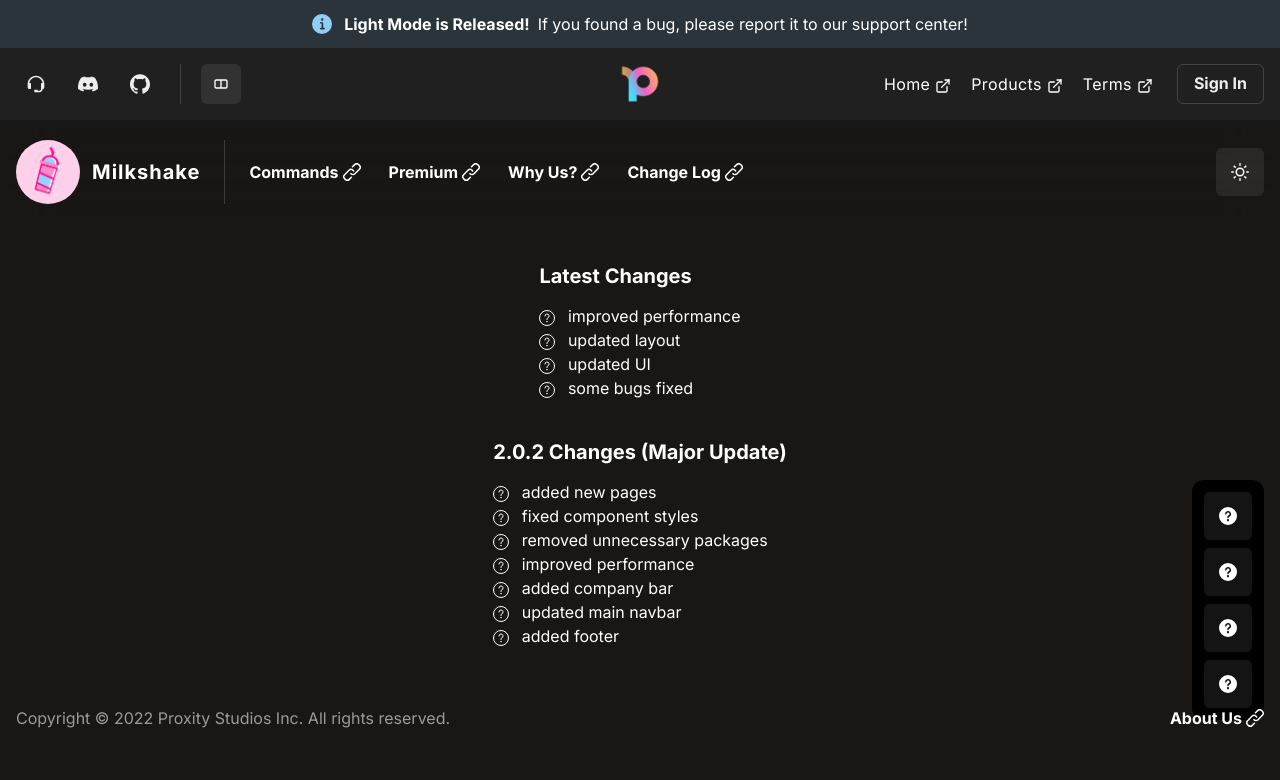
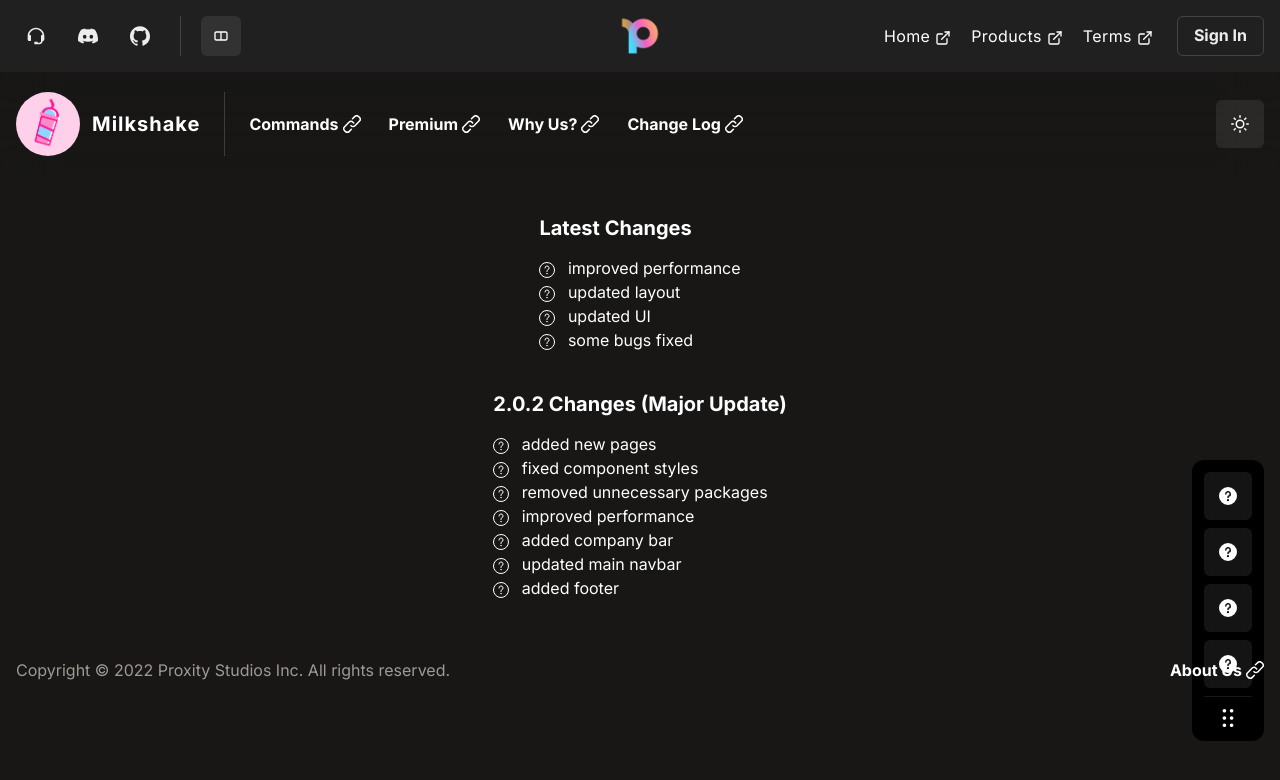
Before and after one commit to ProxityStudios/milkshake-web, a Next.js app: page /change-log in a window 1280 px wide. Shown: the top 780 px of the page. Built offline with nearby package versions, Linux system fonts and the light colour scheme.

Commit message:
feat(): draggable PageShortcuts component

```diff
--- a/package.json
+++ b/package.json
@@ -22,6 +22,7 @@
 		"next": "12.1.5",
 		"react": "^17.0.2",
 		"react-dom": "^17.0.2",
+		"react-draggable": "^4.4.5",
 		"react-icons": "^4.3.1",
 		"react-loader-spinner": "^6.0.0-0"
 	},
--- a/src/components/Header/index.tsx
+++ b/src/components/Header/index.tsx
@@ -1,20 +1,13 @@
-import { Alert, AlertTitle, AlertIcon, AlertDescription } from '@chakra-ui/react';
 import { DynamicCompanyBarComponent, DynamicNavigationBarComponent } from '..';
 
 const HeaderComponent = () => {
 	return (
 		<>
-			<Alert justifyContent="center">
-				<AlertIcon />
-				<AlertTitle>Light Mode is Released!</AlertTitle>
-				<AlertDescription>If you found a bug, please report it to our support center!</AlertDescription>
-			</Alert>
-
 			{/* company bar */}
 			<DynamicCompanyBarComponent />
 
 			{/* navigation bar */}
-			<DynamicNavigationBarComponent pos="sticky" top="0" />
+			<DynamicNavigationBarComponent boxprops={{ position: "sticky", top: 0 }} />
 		</>
 	);
 };
--- a/src/components/NavigationBar/index.tsx
+++ b/src/components/NavigationBar/index.tsx
@@ -10,7 +10,8 @@ import {
 	Link,
 	useColorModeValue,
 	chakra,
-	Box
+	Box,
+	BoxProps
 } from '@chakra-ui/react';
 import { LinkIcon } from '@chakra-ui/icons';
 import NextLink from 'next/link';
@@ -20,22 +21,25 @@ import MilkshakeLogo from '../../assets/images/milkshake-logo.png';
 import ColorModeSwitcherButton from '../ColorModeSwitcherButton';
 
 const ChakraImage = chakra(Image);
-type NavigationBarProps = ContainerProps & {};
+type NavigationBarProps = ContainerProps & {
+	boxprops?: BoxProps;
+};
 
-const NavigationBar: React.FC<NavigationBarProps> = (props) => {
+const NavigationBar: React.FC<NavigationBarProps> = ({ boxprops, ...props }) => {
 	const backdropBrightness = useColorModeValue(1.1, 1);
 
 	return (
+		<Box borderBottomRadius="2xl"
+			backdropFilter="auto"
+			backdropBrightness={backdropBrightness}
+			backdropBlur="xl"
+			zIndex="sticky"
+			{...boxprops}>
 			<Container
-			zIndex={1}
 				overflow="hidden"
 				as={Flex}
 				alignItems="center"
 				justifyContent="space-between"
-			borderBottomRadius="2xl"
-			backdropFilter="auto"
-			backdropBrightness={backdropBrightness}
-			backdropBlur="xl"
 				maxW="container.xl"
 				py="5"
 				{...props}
@@ -89,6 +93,7 @@ const NavigationBar: React.FC<NavigationBarProps> = (props) => {
 					<ColorModeSwitcherButton />
 				</Flex>
 			</Container>
+		</Box>
 	);
 };
 
--- a/src/components/PageShortcuts/index.tsx
+++ b/src/components/PageShortcuts/index.tsx
@@ -1,22 +1,32 @@
-import { Center, Stack, StackProps, useColorModeValue } from '@chakra-ui/react';
-import { QuestionIcon } from '@chakra-ui/icons';
+import { Box, Center, Divider, Stack, StackProps, Tooltip, useColorModeValue } from '@chakra-ui/react';
+import { QuestionIcon, DragHandleIcon } from '@chakra-ui/icons';
+import Draggable from "react-draggable";
+
 import IconButtonComponent from '../IconButton';
 
 type PageShortcutsComponentProps = StackProps & {};
 
 /**
- * @version 1.0.0
+ * @version 1.0.1
  */
 const PageShortcutsComponent: React.FC<PageShortcutsComponentProps> = (props) => {
 	const bg = useColorModeValue('black.base', 'black');
 
 	return (
+		<Draggable handle="#move">
 			<Stack spacing="2" d="inline-flex" borderRadius="xl" p="3" as={Center} bg={bg} {...props}>
 				<IconButtonComponent size="lg" aria-label="Guild #1" tooltipLabel="Guild #1" icon={<QuestionIcon />} />
 				<IconButtonComponent size="lg" aria-label="Guild #2" tooltipLabel="Guild #2" icon={<QuestionIcon />} />
 				<IconButtonComponent size="lg" aria-label="Guild #3" tooltipLabel="Guild #3" icon={<QuestionIcon />} />
 				<IconButtonComponent size="lg" aria-label="Guild #4" tooltipLabel="Guild #4" icon={<QuestionIcon />} />
+				<Divider />
+				<Tooltip label="Move">
+					<Box id="move" cursor="move" my="2">
+						<DragHandleIcon fontSize="lg" />
+					</Box>
+				</Tooltip>
 			</Stack>
+		</Draggable>
 	);
 };
 
--- a/src/contexts/CompanyContext.tsx
+++ b/src/contexts/CompanyContext.tsx
@@ -3,7 +3,7 @@ import { CompanyContextState, CompanyUpdateContextActions } from '../types';
 
 const INITIAL_STATE: CompanyContextState = {
 	bar: {
-		isWide: false
+		isWide: true
 	},
 	user: {
 		isLoggedIn: false,
@@ -20,7 +20,7 @@ export const CompanyUpdateContext = createContext<CompanyUpdateContextActions |
 export const useCompanyContext = () => useContext(CompanyContext);
 export const useCompanyUpdateContext = () => useContext(CompanyUpdateContext) as CompanyUpdateContextActions;
 
-export function CompanyProvider({ children }: { children: ReactNode }) {
+export function CompanyProvider({ children }: { children: ReactNode; }) {
 	const [bar, setBar] = useState(INITIAL_STATE.bar);
 	const [user, setUser] = useState(INITIAL_STATE.user);
 
--- a/src/types/index.ts
+++ b/src/types/index.ts
@@ -3,6 +3,10 @@ export interface UsefullLink {
 	icon: React.ReactElement;
 	isExternal: boolean;
 	tooltip: string;
+}
+
+export enum PageShortcutsLocalStorage {
+	MOVE_POSITION = "move-pos"
 }
 
 export interface CompanyUpdateContextActions {
```
Also changed, not shown: 1 other file (tests, documents, lock files or other folders). Lines whose indentation alone changed are shown as unchanged.
